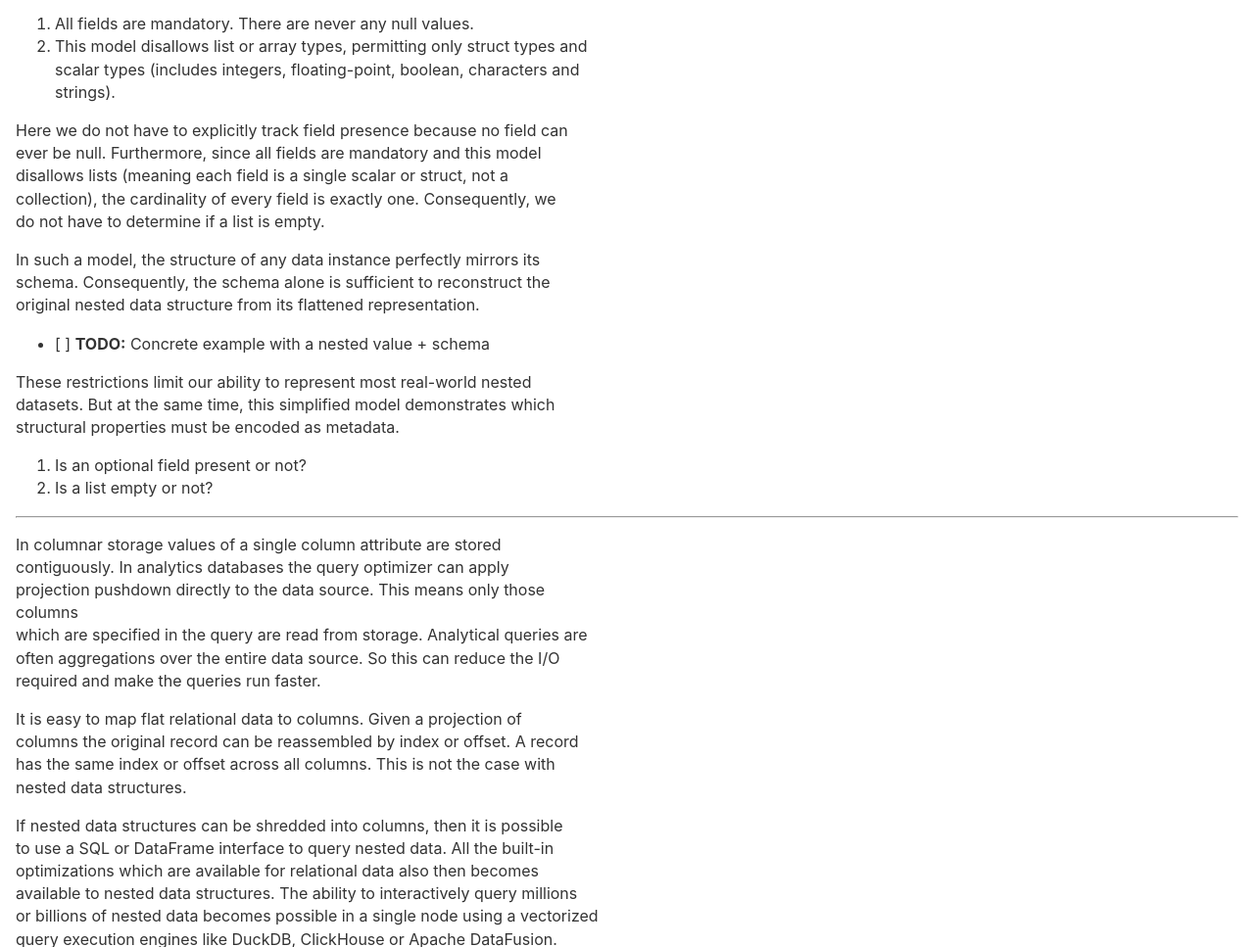
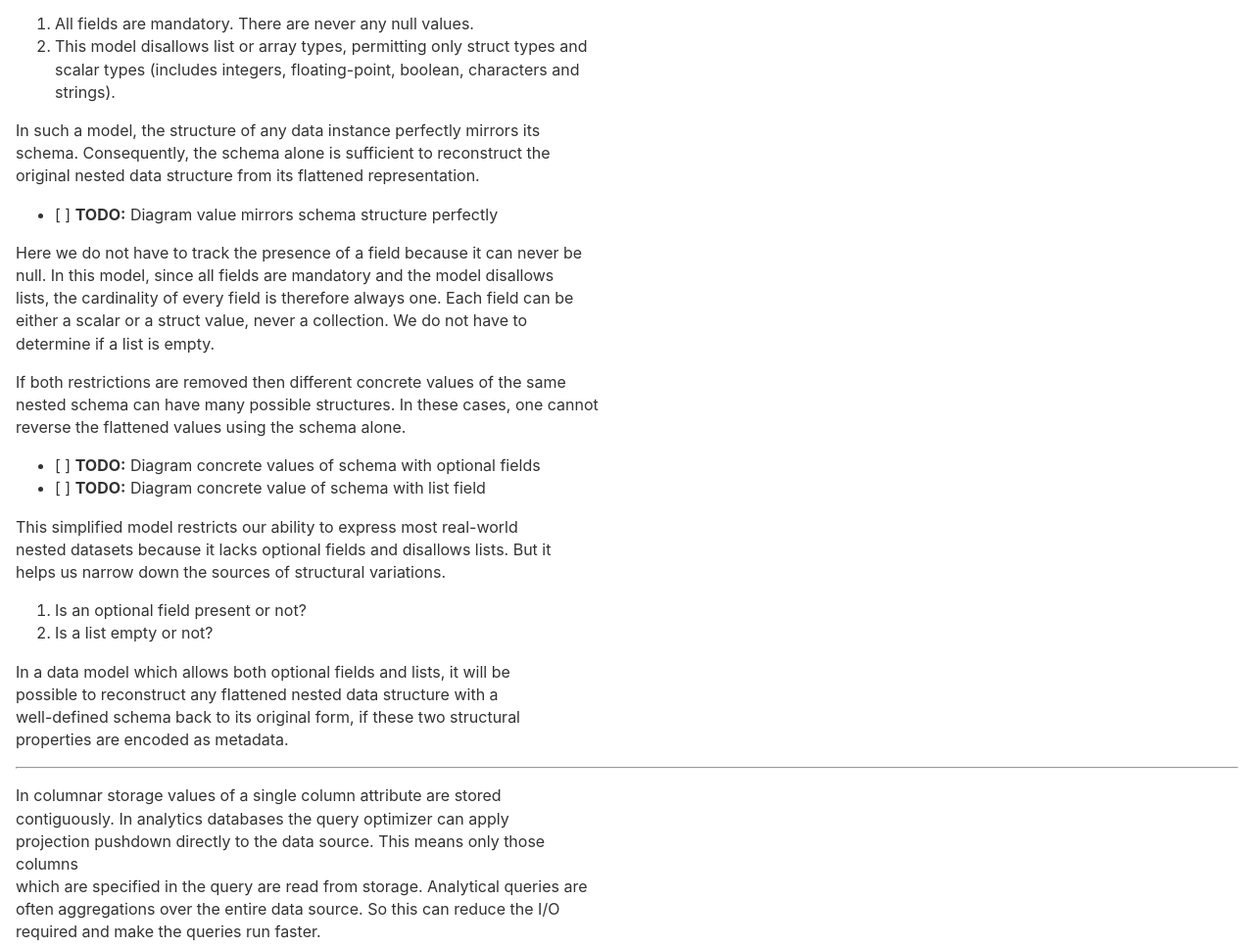
Before and after one commit to jcsherin/jcsherin.github.io, an Eleventy site: page posts/dremel-column-striping.md in a window 1280 px wide. Shown: the part 922-1889 px from the top of the page at 98% size. Built offline with nearby package versions, Linux system fonts and the light colour scheme; Eleventy itself is replaced by a stand-in of ours; files that its build step writes are made by us from their sources.

Commit message:
docs(columnr-shredding): refine data model section

```diff
--- a/posts/dremel-column-striping.md
+++ b/posts/dremel-column-striping.md
@@ -45,24 +45,36 @@ For a moment consider a nested data model with the following restrictions:
    scalar types (includes integers, floating-point, boolean, characters and
    strings).
 
-Here we do not have to explicitly track field presence because no field can
-ever be null. Furthermore, since all fields are mandatory and this model
-disallows lists (meaning each field is a single scalar or struct, not a
-collection), the cardinality of every field is exactly one. Consequently, we
-do not have to determine if a list is empty.
-
 In such a model, the structure of any data instance perfectly mirrors its
 schema. Consequently, the schema alone is sufficient to reconstruct the
 original nested data structure from its flattened representation.
 
-- [ ] **TODO:** Concrete example with a nested value + schema
+- [ ] **TODO:** Diagram value mirrors schema structure perfectly
 
-These restrictions limit our ability to represent most real-world nested
-datasets. But at the same time, this simplified model demonstrates which
-structural properties must be encoded as metadata.
+Here we do not have to track the presence of a field because it can never be
+null. In this model, since all fields are mandatory and the model disallows
+lists, the cardinality of every field is therefore always one. Each field can be
+either a scalar or a struct value, never a collection. We do not have to
+determine if a list is empty.
+
+If both restrictions are removed then different concrete values of the same
+nested schema can have many possible structures. In these cases, one cannot
+reverse the flattened values using the schema alone.
+
+- [ ] **TODO:** Diagram concrete values of schema with optional fields
+- [ ] **TODO:** Diagram concrete value of schema with list field
+
+This simplified model restricts our ability to express most real-world
+nested datasets because it lacks optional fields and disallows lists. But it
+helps us narrow down the sources of structural variations.
 
 1. Is an optional field present or not?
 2. Is a list empty or not?
+
+In a data model which allows both optional fields and lists, it will be
+possible to reconstruct any flattened nested data structure with a
+well-defined schema back to its original form, if these two structural
+properties are encoded as metadata.
 
 ---
 
```
